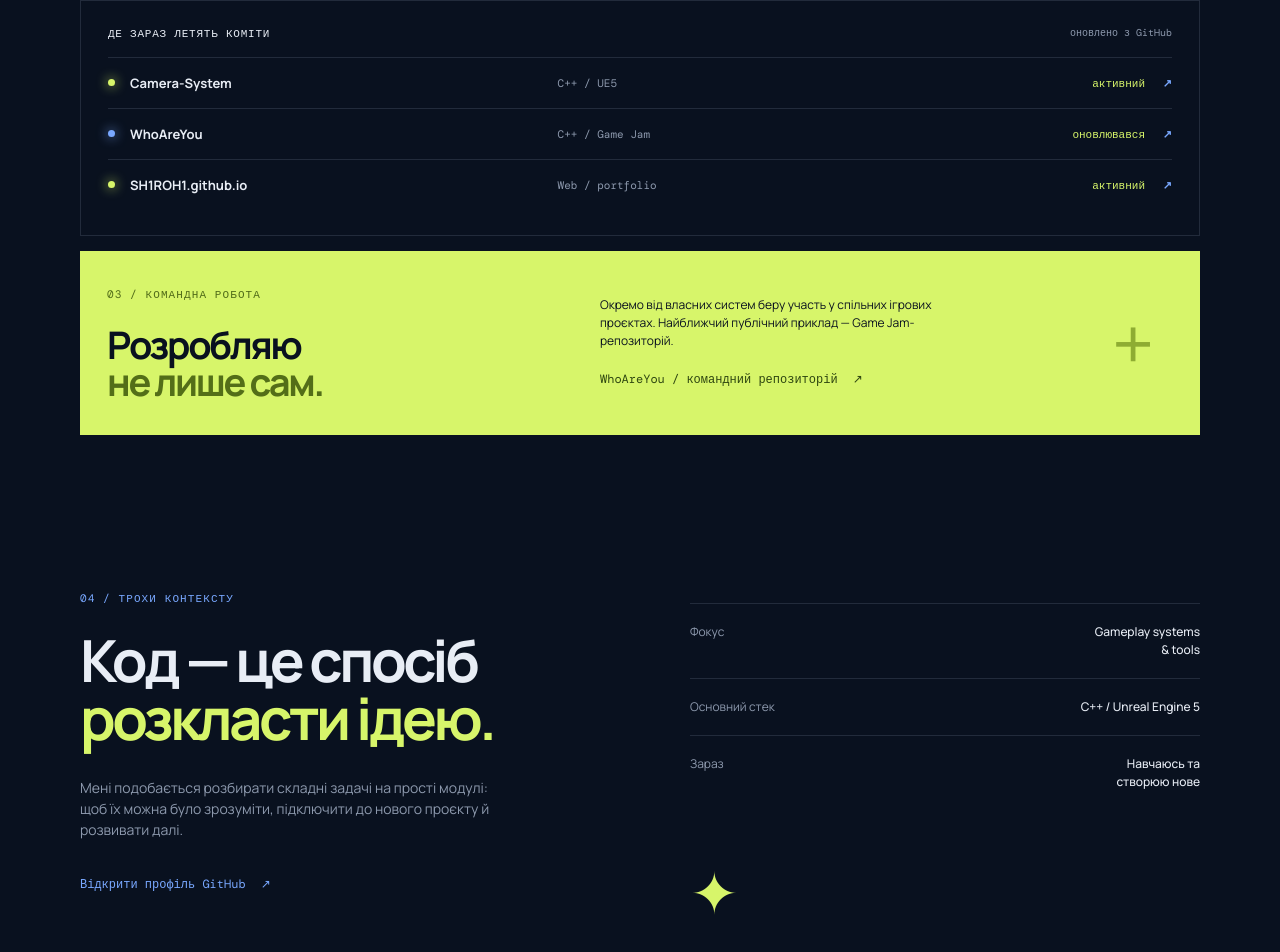
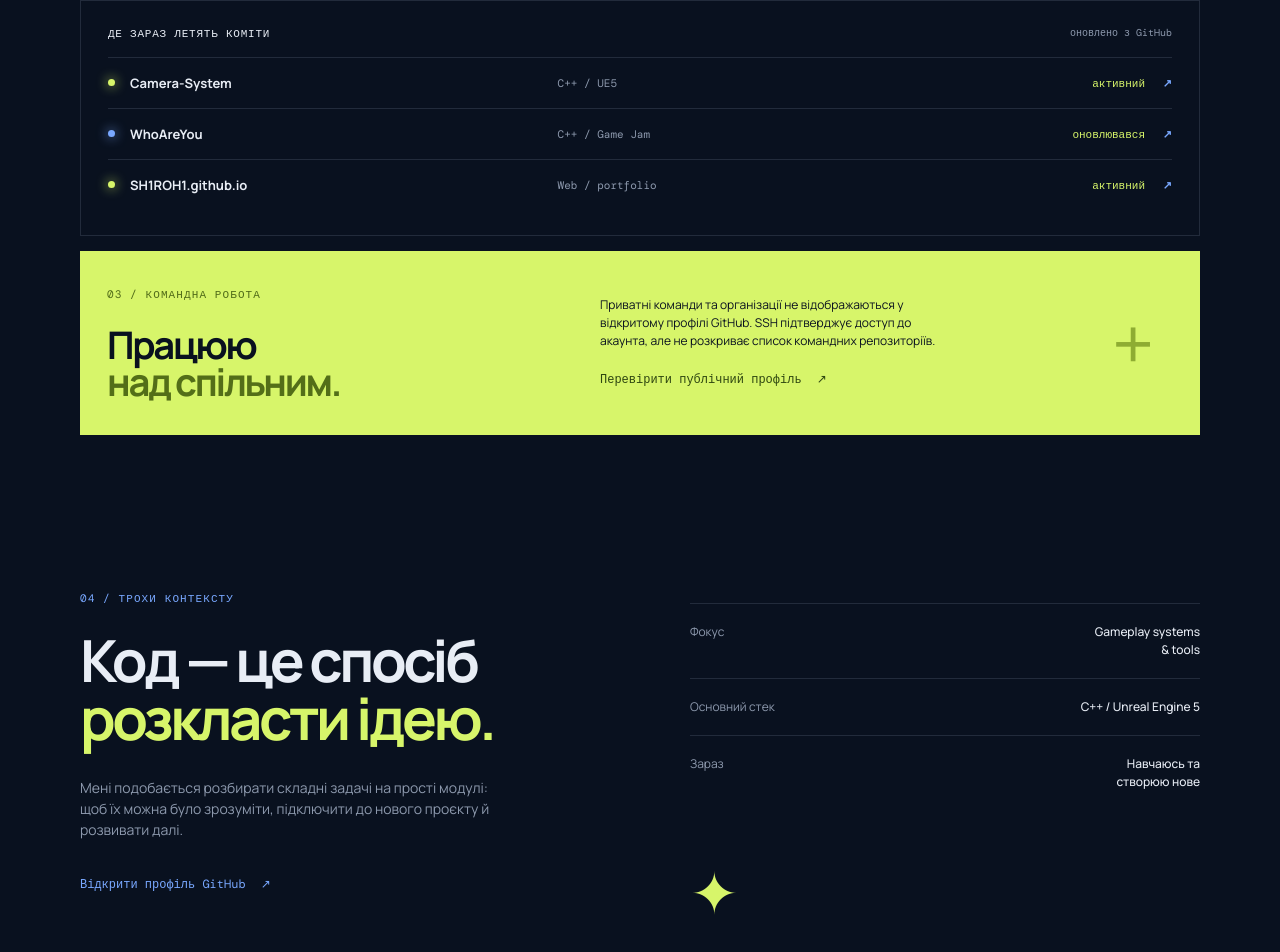
Before and after one commit to SH1ROH1/SH1ROH1.github.io, a plain HTML site: page index.html in a window 1280 px wide. Shown: the part 3005-3957 px from the top of the page. Drawn offline with nearby package versions, Linux system fonts and the light colour scheme.

Commit message:
Correct team project information
Co-authored-by: Copilot <223556219+Copilot@users.noreply.github.com>

```diff
--- a/index.html
+++ b/index.html
@@ -125,8 +125,8 @@
           <a class="activity-item" href="https://github.com/SH1ROH1/SH1ROH1.github.io" target="_blank" rel="noreferrer"><span class="activity-pulse"></span><strong>SH1ROH1.github.io</strong><span>Web / portfolio</span><time>активний</time><b>↗</b></a>
         </div>
         <div class="team-card reveal">
-          <div><p class="eyebrow">03 / командна робота</p><h3>Розробляю<br /><em>не лише сам.</em></h3></div>
-          <div class="team-copy"><p>Окремо від власних систем беру участь у спільних ігрових проєктах. Найближчий публічний приклад — Game Jam-репозиторій.</p><a class="text-link" href="https://github.com/SH1ROH1/WhoAreYou" target="_blank" rel="noreferrer">WhoAreYou / командний репозиторій <span>↗</span></a></div>
+          <div><p class="eyebrow">03 / командна робота</p><h3>Працюю<br /><em>над спільним.</em></h3></div>
+          <div class="team-copy"><p>Приватні команди та організації не відображаються у відкритому профілі GitHub. SSH підтверджує доступ до акаунта, але не розкриває список командних репозиторіїв.</p><a class="text-link" href="https://github.com/SH1ROH1" target="_blank" rel="noreferrer">Перевірити публічний профіль <span>↗</span></a></div>
           <div class="team-mark">+</div>
         </div>
       </section>
```
